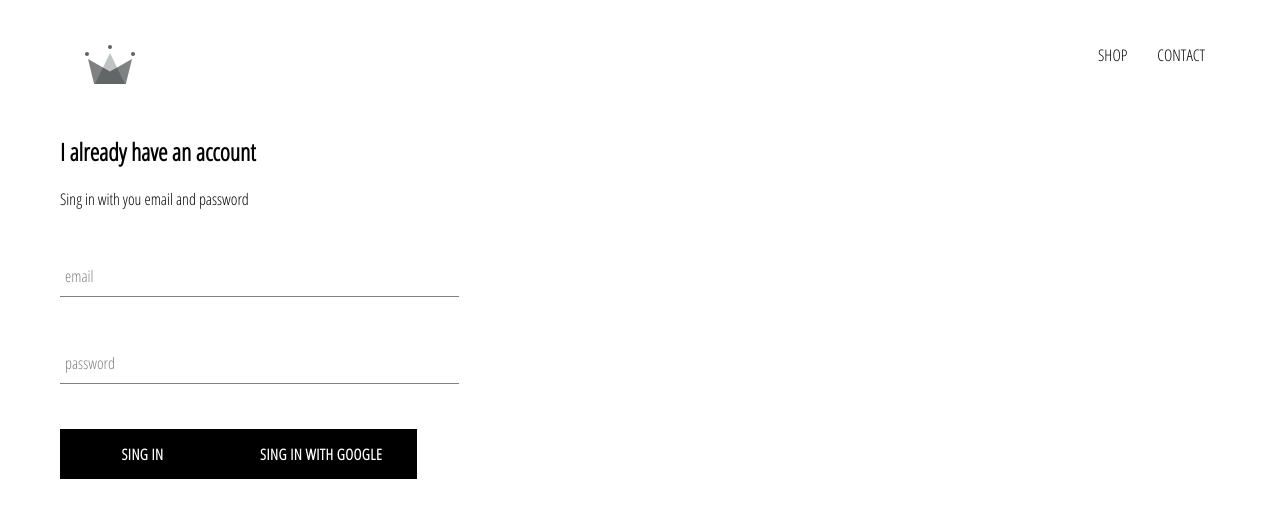
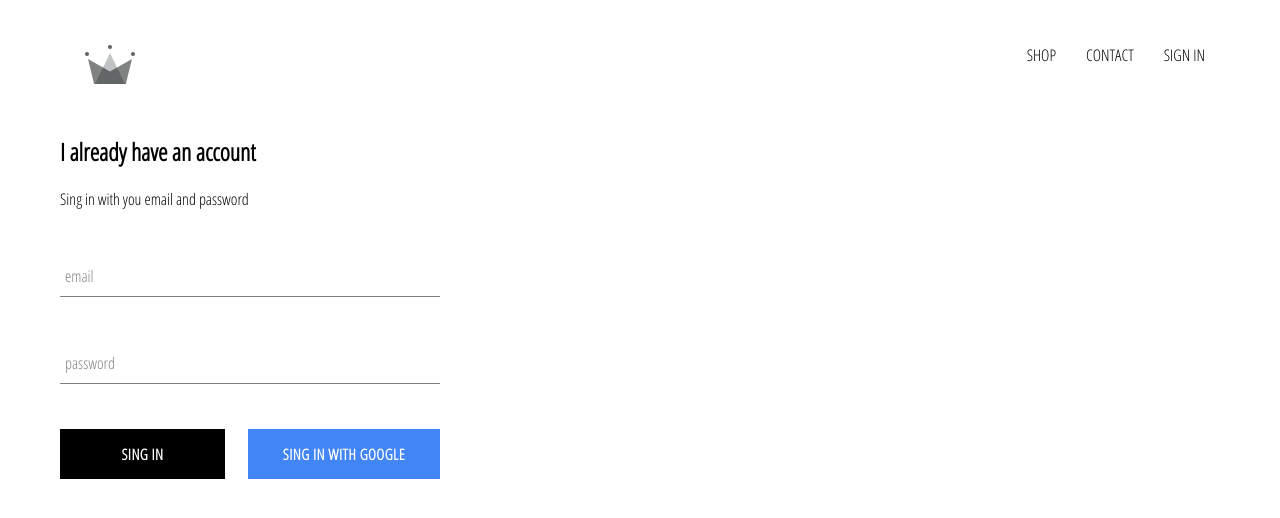
Before and after one commit to hugomarti/crown-clothing, a React (Create React App) app: page /signin in a window 1280 px wide. Shown: the top 518 px of the page. Built offline with nearby package versions, Linux system fonts and the light colour scheme; no server answers.

Commit message:
added google button styles and sign out header button

```diff
--- a/src/App.css
+++ b/src/App.css
@@ -7,3 +7,7 @@
     text-decoration: none;
     color: black;
 }
+
+* {
+    box-sizing: border-box;
+}
--- a/src/App.js
+++ b/src/App.js
@@ -34,7 +34,7 @@
   render() {
     return (
       <div>
-        <Header />
+        <Header currentUser={this.state.currentUser} />
         <Switch>
           <Route exact path='/' component={HomePage} />
           <Route path='/shop' component={ShopPage} />
--- a/src/components/custom-button/custom-button.component.jsx
+++ b/src/components/custom-button/custom-button.component.jsx
@@ -2,8 +2,8 @@
 
 import './custom-button.scss';
 
-const CustomButton = ({ children, ...otherProps }) => (
-    <button className='custom-button' {...otherProps}>
+const CustomButton = ({ children, isGoogleSignin, ...otherProps }) => (
+    <button className= {`${isGoogleSignin ? 'google-sign-in' : ''} custom-button`}  {...otherProps}>
         {children}
     </button>
 )
--- a/src/components/custom-button/custom-button.scss
+++ b/src/components/custom-button/custom-button.scss
@@ -19,4 +19,14 @@
       color: black;
       border: 1px solid black;
     }
+
+    &.google-sign-in {
+      background-color: #4285f4;
+      color: white;
+
+      &:hover {
+        background-color: #357ae8;
+        border: 1px solid black;
+      }
+    }
   }
--- a/src/components/header/header.component.jsx
+++ b/src/components/header/header.component.jsx
@@ -1,11 +1,12 @@
 import React from 'react';
 import { Link } from 'react-router-dom';
+import { auth } from '../../firebase/firebase.utils';
 
 import { ReactComponent as Logo } from '../../assets/original.svg';
 
 import './header.styles.scss';
 
-const HeaderComponent = () => (
+const HeaderComponent = ({ currentUser }) => (
     <div className='header'>
         <Link to='/' className='logo-container' >
             <Logo className='logo' />
@@ -17,6 +18,16 @@
             <Link to='/contact' className='option' >
                 CONTACT
             </Link>
+            {
+                currentUser ?
+                <div className='option' onClick={() => auth.signOut()}>
+                    SIGN OUT
+                </div>
+                :
+                <Link className='option' to='/signin'>
+                    SIGN IN
+                </Link>
+            }
         </div>
     </div>
 )
--- a/src/components/header/header.styles.scss
+++ b/src/components/header/header.styles.scss
@@ -20,6 +20,7 @@
 
       .option {
         padding: 10px 15px;
+        cursor: pointer;
       }
     }
   }
--- a/src/components/sign-in/sign-in.coponent.jsx
+++ b/src/components/sign-in/sign-in.coponent.jsx
@@ -7,7 +7,7 @@
 
 import './sign-in.styles.scss';
 
-class SignIn extends React.Component{
+class SignIn extends React.Component {
     constructor(props) {
         super(props);
 
@@ -51,12 +51,12 @@
                         label='password'
                         required />
 
+                    <div className='buttons'>
                         <CustomButton type="submit" > Sing in </CustomButton>
-                    <CustomButton onClick={signInWithGoogle} >
-                    {''}
+                        <CustomButton onClick={signInWithGoogle} isGoogleSignin  >
                             Sing in with Google
-                    {''}
                         </CustomButton>
+                    </div>
                 </form>
             </div>
         )
--- a/src/components/sign-in/sign-in.styles.scss
+++ b/src/components/sign-in/sign-in.styles.scss
@@ -1,9 +1,14 @@
 .sign-in {
-    width: 30vw;
+    width: 380px;
     display: flex;
     flex-direction: column;
 
     .title {
         margin: 10px 0;
     }
+
+    .buttons {
+        display: flex;
+        justify-content: space-between;
+    }
 }
```
Lines whose indentation alone changed are shown as unchanged.
